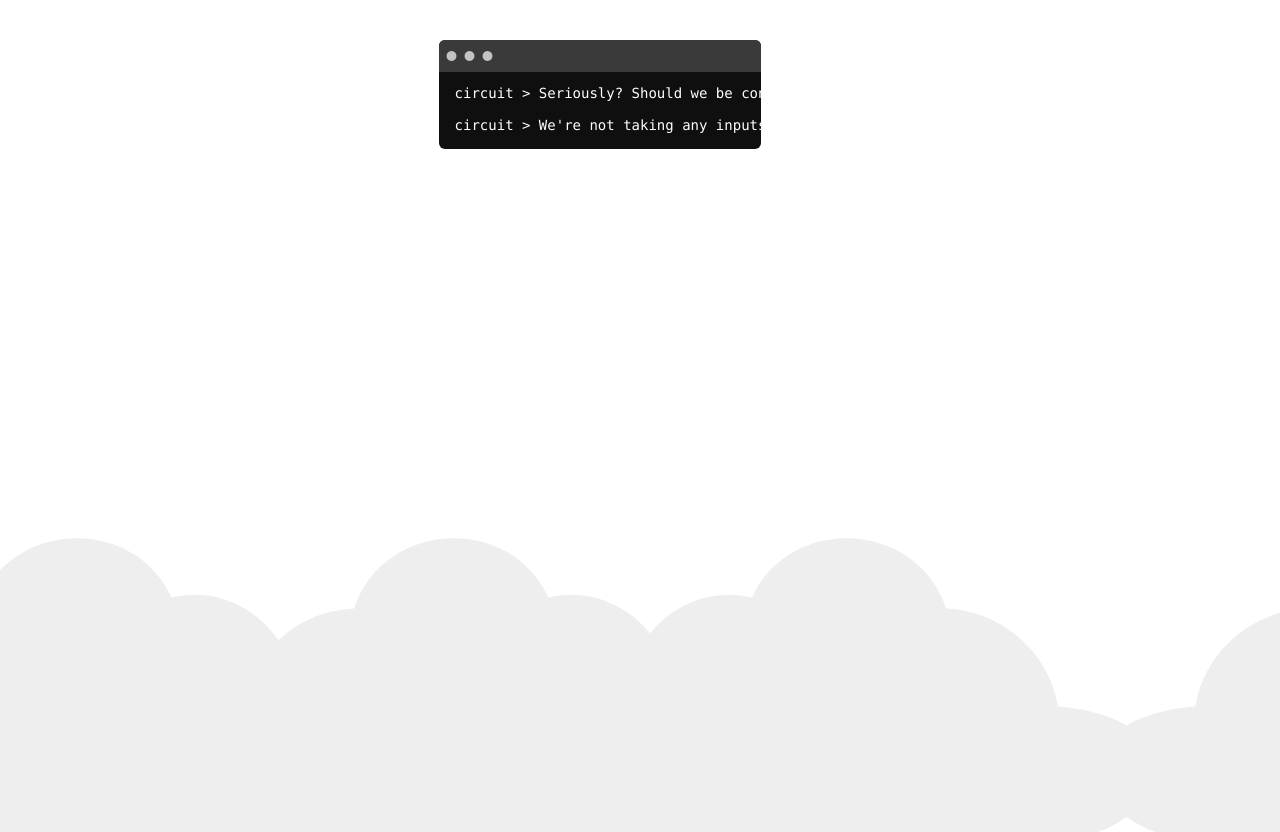
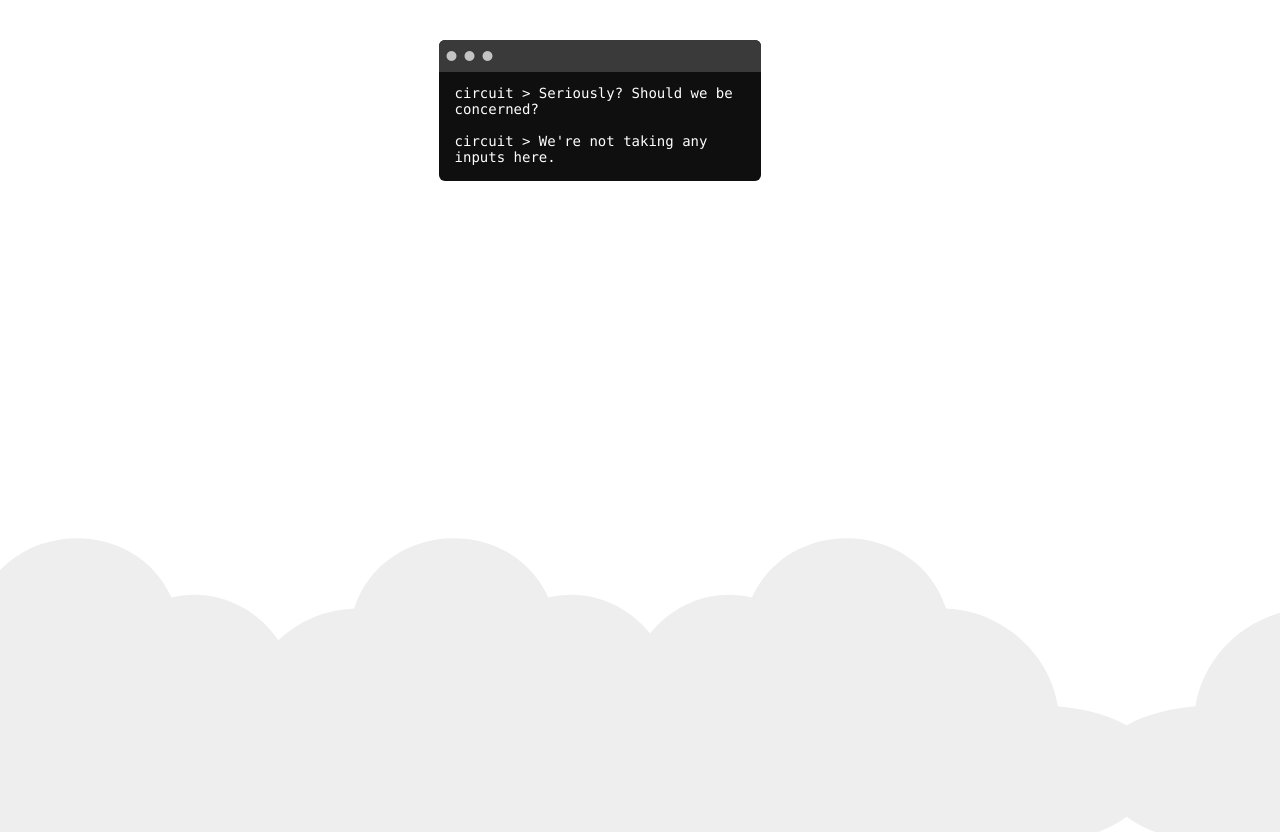
Before and after one commit to kartikeybhardwaj/circuit-fui, an Angular app: page /page-not-found in a window 1280 px wide. Built offline with nearby package versions, Linux system fonts and the light colour scheme.

Commit message:
fixed terminal

```diff
--- a/src/styles.css
+++ b/src/styles.css
@@ -10,6 +10,11 @@ body {
   font-family: Roboto, "Helvetica Neue", sans-serif;
 }
 
+a {
+  color: #6aabd1;
+  text-decoration: none;
+}
+
 .content {
   display: flex;
   margin: 32px auto;
@@ -19,10 +24,26 @@ body {
   align-items: center;
 }
 
+svg#clouds {
+  position: fixed;
+  bottom: -160px;
+  left: -230px;
+  z-index: -10;
+  width: 1920px;
+}
+
+.terminalBot {
+  color: #d1906a;
+}
+
+.terminalUser {
+  color: #a7af34;
+}
+
 .terminal {
   position: relative;
   width: 80%;
-  max-width: 600px;
+  max-width: 960px;
   border-radius: 6px;
   padding-top: 45px;
   margin-top: 8px;
@@ -50,6 +71,11 @@ body {
   color: white;
   padding: 0 1rem 1rem;
   margin: 0;
+  white-space: pre-wrap;
+  white-space: -moz-pre-wrap;
+  white-space: -pre-wrap;
+  white-space: -o-pre-wrap;
+  word-wrap: break-word;
 }
 
 /* Responsive Styles */
```
